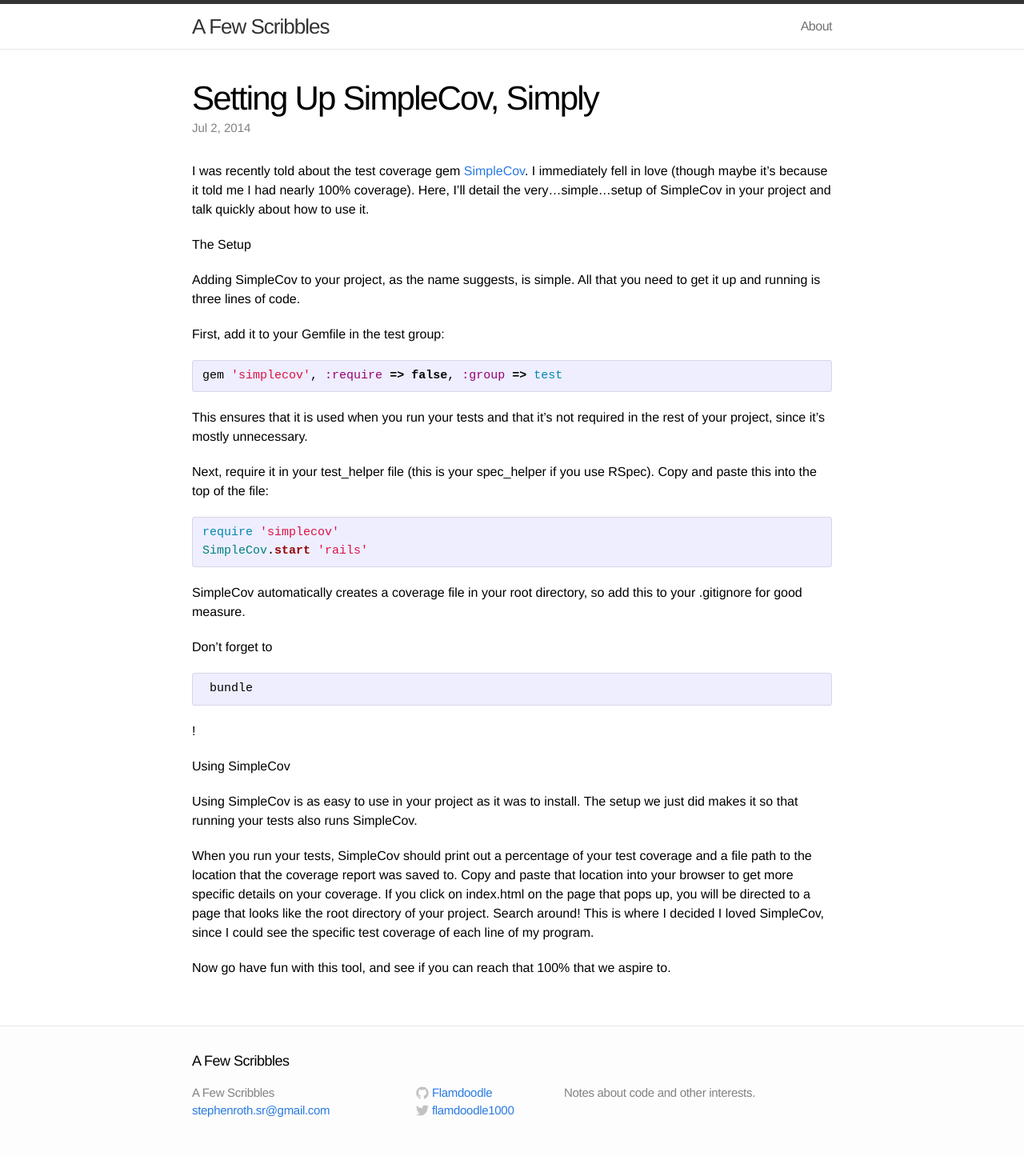
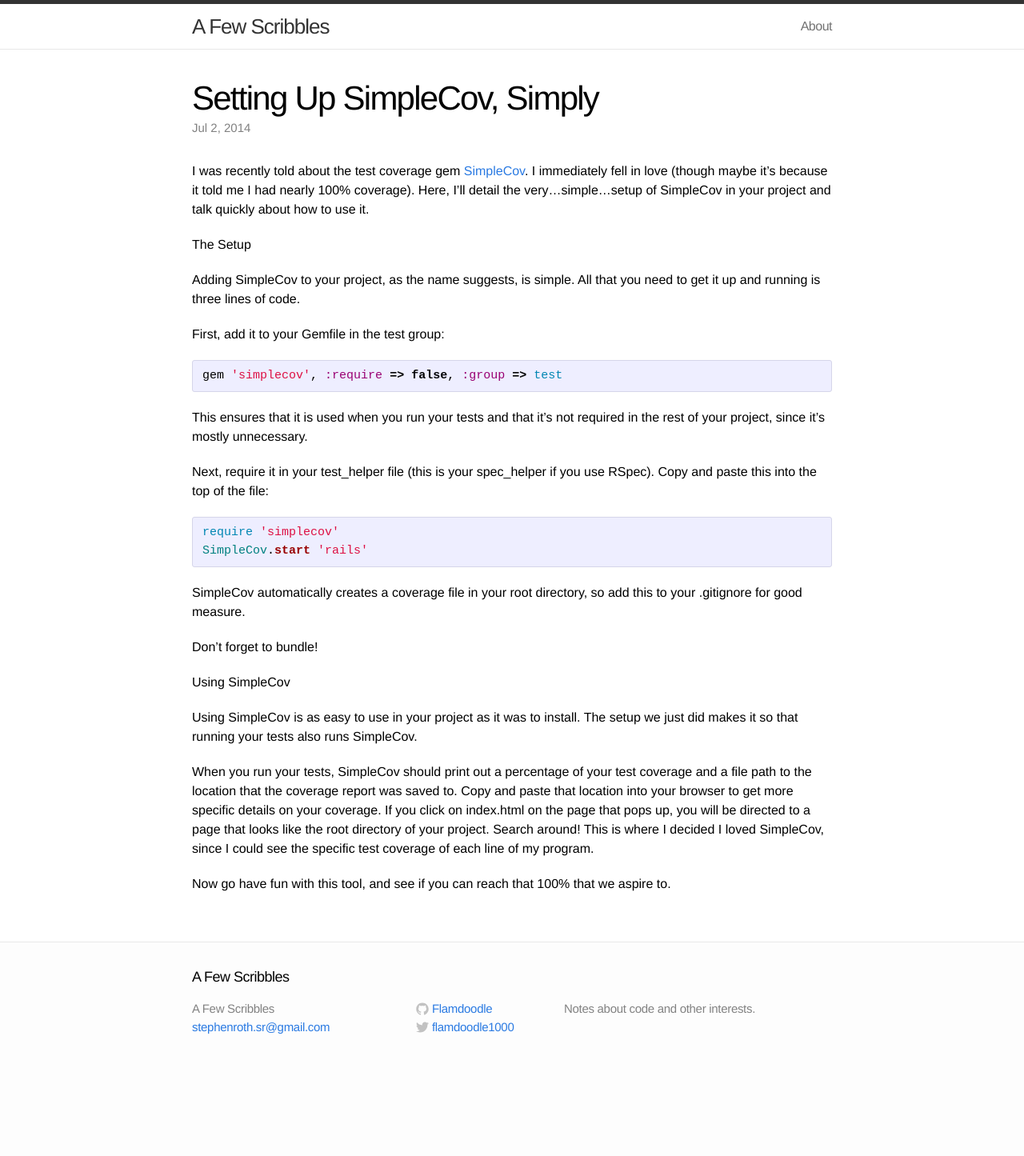
Before and after one commit to Flamdoodle/Flamdoodle.github.io, a Jekyll site: the page built from _posts/2014-07-02-Setting-Up-SimpleCov-Simply.markdown, in a window 1280 px wide. Shown: the whole page at 80% size. Built offline with Jekyll 4.4.1, drawn with Linux system fonts in a browser that asks for light colours; after the commit the page ends 1340 px from its top, so only the background shows below that; part of the change alters nothing that is shown.

```diff
--- a/_posts/2014-07-02-Setting-Up-SimpleCov-Simply.markdown
+++ b/_posts/2014-07-02-Setting-Up-SimpleCov-Simply.markdown
@@ -28,7 +28,7 @@ SimpleCov.start 'rails'
 
 SimpleCov automatically creates a coverage file in your root directory, so add this to your .gitignore for good measure.
 
-Don't forget to {% highlight ruby %} bundle {% endhighlight %}!
+Don't forget to bundle!
 
 Using SimpleCov
 
```
